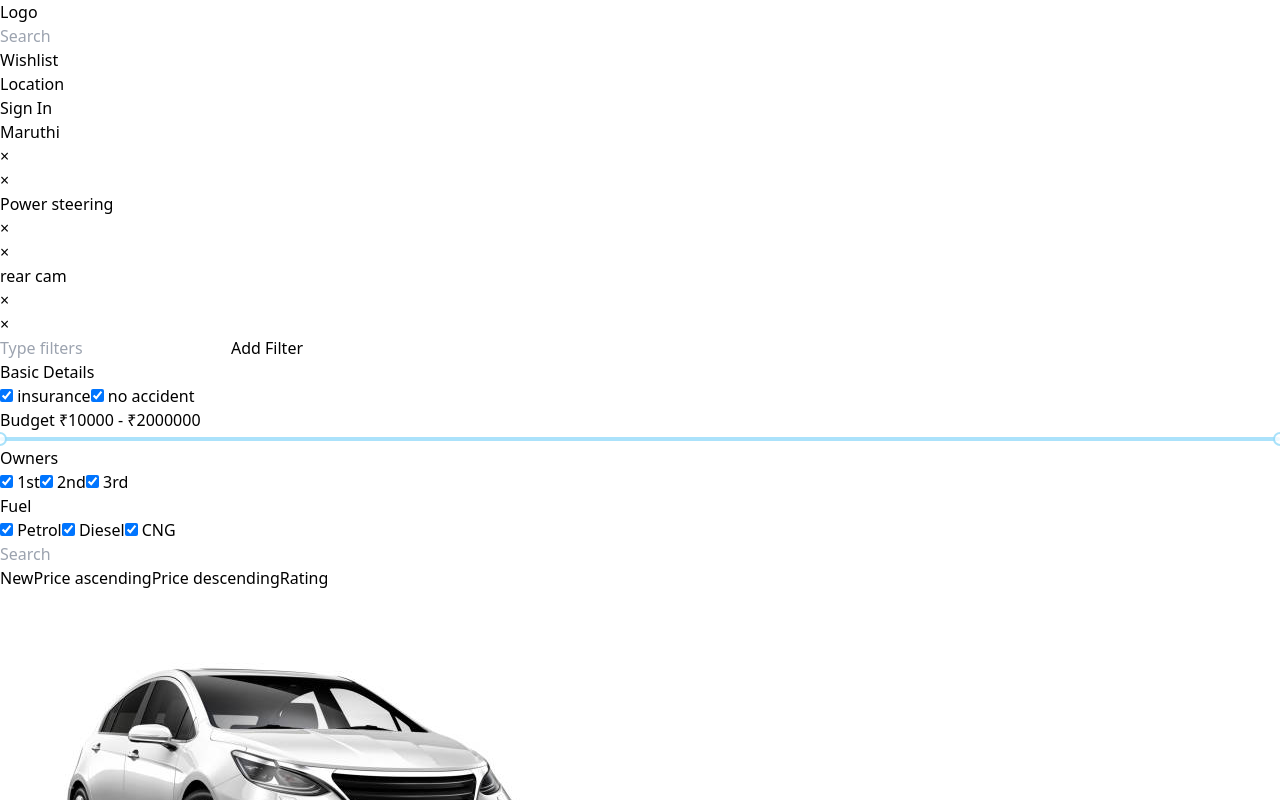
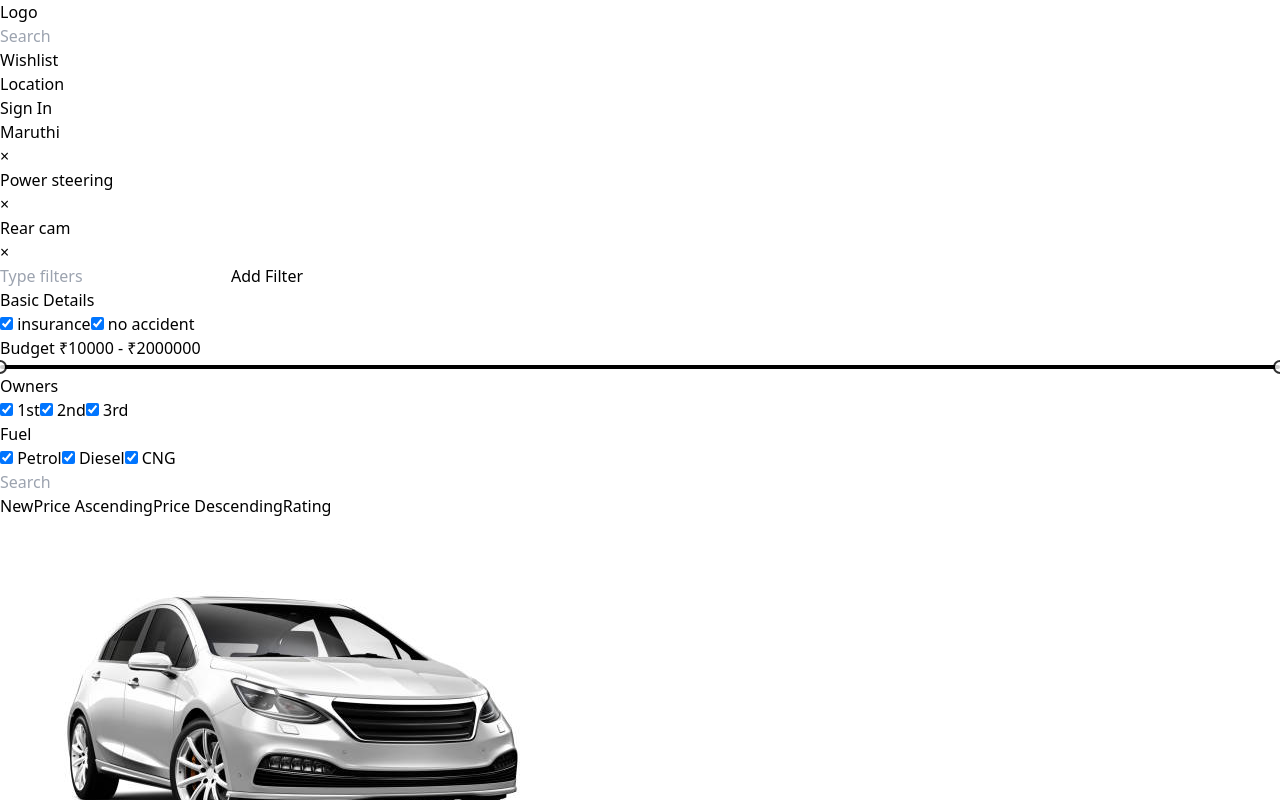
Before and after one commit to aharonmathews/CarSales, a React (Vite) app in the folder client/: page /search in a window 1280 px wide. Shown: the top 800 px of the page. Built offline with nearby package versions, Linux system fonts and the light colour scheme.

Commit message:
Components are working and spacing added

```diff
--- a/client/src/pages/searchResults.jsx
+++ b/client/src/pages/searchResults.jsx
@@ -16,14 +16,15 @@ const carData = [
 ];
 
 const CarSales = () => {
-  const [filters, setFilters] = useState(['Maruthi', 'Power steering', 'rear cam']);
+  const [filters, setFilters] = useState(['Maruthi', 'Power steering', 'Rear cam']);
   const [budget, setBudget] = useState([10000, 2000000]);
   const [newFilter, setNewFilter] = useState('');
   const [mainFilters, setMainFilters] = useState(['New', 'Price Ascending', 'Price Descending', 'Rating']);
   const [search, setSearch] = useState('');
+  const [selectedFilter, setSelectedFilter] = useState('New');
   const [checkboxes, setCheckboxes] = useState({
     basicDetails: {
-      insurance: true,
+      'insurance': true,
       'no accident': true,
     },
     owners: {
@@ -57,12 +58,18 @@ const CarSales = () => {
     setBudget(value);
   };
 
-  const handleAddFilter = () => {
+
+  const handleAddFilter = (e) => {
+    e.preventDefault();
     if (newFilter.trim()) {
       setFilters([...filters, newFilter.trim()]);
       setNewFilter('');
     }
   };
+
+  const handleFilterClick = (filter) => {
+    setSelectedFilter(filter);
+  }
 
   const handleRemoveFilter = filter => {
     setFilters(filters.filter(f => f !== filter));
@@ -90,24 +97,16 @@ const CarSales = () => {
         <div className="w-1/5 pr-5 flex flex-col m-1 border-2 border-[#bcbcbc] rounded-md p-4">
           <div>
             {filters.map((filter, index) => (
-              <div key={index} className='inline-block m-2'>
-                <span
-                  className="bg-gray-200 px-2 py-1 m-1 rounded"
-                >
+
+              <div key={index} className=' m-2 bg-gray-200 rounded px-1 flex-row flex w-fit'>
+                <span className="">
                   {filter}
                 </span>
-                <div onClick={() => handleRemoveFilter(filter)}>&times;</div>
-
-                <span
-                  onClick={() => handleRemoveFilter(filter)}
-                  className="absolute top-0 right-0 cursor-pointer text-gray-500"
-                >
-                  &times;
-                </span>
+              <div onClick={() => handleRemoveFilter(filter)} className='text-md  hover:cursor-pointer text-start ml-2'>&times;</div>
               </div>
             ))}
           </div>
-          <div className="flex mb-4">
+          <form  onSubmit={handleAddFilter} className='flex my-4'>
             <input
               type="text"
               value={newFilter}
@@ -117,15 +116,16 @@ const CarSales = () => {
             />
             <button
               onClick={handleAddFilter}
-              className="ml-2 p-2 bg-black text-white rounded"
+              className="ml-2 bg-black text-white rounded"
             >
               Add Filter
             </button>
-          </div>
+          </form>
+
           <div className="mb-4">
-            <p>Basic Details</p>
+            <p className='mb-1'>Basic Details</p>
             {Object.keys(checkboxes.basicDetails).map(key => (
-              <label className="block mb-2" key={key}>
+              <label className="block mb-1" key={key}>
                 <input
                   type="checkbox"
                   checked={checkboxes.basicDetails[key]}
@@ -139,19 +139,22 @@ const CarSales = () => {
           <div className="mb-4">
             <p>Budget ₹{budget[0]} - ₹{budget[1]}</p>
             <Slider
+              trackStyle={{ backgroundColor: '#000' }}
               range
               min={10000}
               max={2000000}
-              className="accent-black border-black"
               value={budget}
               onChange={handleSliderChange}
               defaultValue={[10000, 2000000]}
+              handleStyle={{
+                borderColor: '#000',
+              }}
             />
           </div>
           <div className="mb-4">
-            <p>Owners</p>
+            <p className='mb-1'>Owners</p>
             {Object.keys(checkboxes.owners).map(key => (
-              <label className="block mb-2" key={key}>
+              <label className="block mb-1" key={key}>
                 <input
                   type="checkbox"
                   checked={checkboxes.owners[key]}
@@ -163,9 +166,9 @@ const CarSales = () => {
             ))}
           </div>
           <div className="mb-4">
-            <p>Fuel</p>
+            <p className='mb-1'>Fuel</p>
             {Object.keys(checkboxes.fuel).map(key => (
-              <label className="block mb-2" key={key}>
+              <label className="block mb-1" key={key}>
                 <input
                   type="checkbox"
                   checked={checkboxes.fuel[key]}
@@ -189,12 +192,17 @@ const CarSales = () => {
             </form>
 
             <div className="flex justify-start space-x-4 mb-4">
-              <button className="bg-black text-white p-2 h-fit rounded">New</button>
-              <button className="bg-gray-200 p-2 h-fit rounded">Price ascending</button>
-              <button className="bg-gray-200 p-2 h-fit rounded">Price descending</button>
-              <button className="bg-gray-200 p-2 h-fit rounded">Rating</button>
+              {mainFilters.map((filter, index) => (
+                <button
+                  key={index}
+                  onClick={() => handleFilterClick(filter)}
+                  className={`p-2 h-fit rounded ${selectedFilter === filter ? 'bg-black text-white' : 'bg-gray-200 text-black'}`}
+                >
+                  {filter}
+                </button>
+              ))}
             </div>
-          </div>
+            </div>
           <div className="flex flex-wrap gap-4">
             {filteredCars.map((car, index) => (
               <div key={index}>
```
